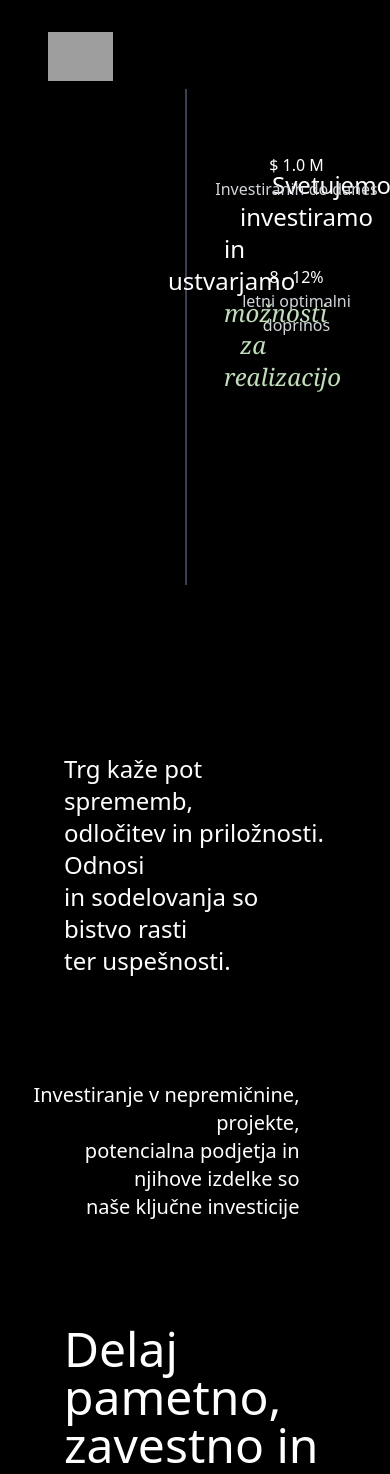
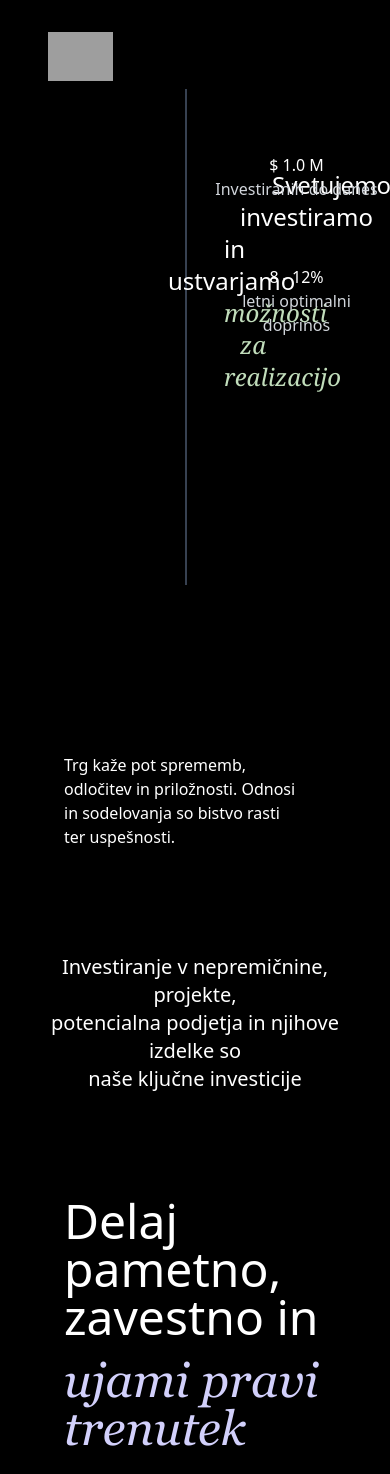
Before and after one commit to GameExplorer/kanati, a SvelteKit app: page / in a window 390 px wide. Shown: the top 1474 px of the page. Built offline with nearby package versions, Linux system fonts and the light colour scheme; grey boxes are pictures that could not be loaded; a small style sheet from the web is missing.

Commit message:
Update +layout.svelte
- trg & investiranje should be responsive now

```diff
--- a/src/routes/+layout.svelte
+++ b/src/routes/+layout.svelte
@@ -21,6 +21,7 @@
       </div>
       <!--random sponsors -->
       <div></div>
+
       <div class="mt-32"></div>
     </div>
   </div>
@@ -35,25 +36,30 @@
 </div>
 
 
-
-<!-- trg-->
+<!-- trg -->
 <div class="py-10 px-16 md:flex md:flex-col md:items-start">
   <div class="text-white text-left mb-6 pt-32">
-    <p class="font-georgia text-2xl md:text-3xl lg:text-5xl">Trg kaže pot sprememb,<br>
+    <p class="font-georgia text-5vw md:text-3xl lg:text-5xl">Trg kaže pot sprememb,<br>
       odločitev in priložnosti. Odnosi<br>
       in sodelovanja so bistvo rasti<br>
       ter uspešnosti.</p>
   </div>
 </div>
 
+
+
 <!-- Investiranje -->
-<div class="py-10 px-8 md:flex md:flex-col" style="text-align:right; margin-right:15%;">
-  <div class="text-white mb-4">
-    <p class="font-georgia text-xl md:text-3xl lg:text-2xl">Investiranje v nepremičnine, projekte,<br>
+<div class="py-10 px-8 md:flex md:flex-col">
+  <div class="text-white mb-4 text-center md:text-right md:mx-auto md:w-2/3">
+    <p class="font-georgia text-xl md:text-3xl lg:text-2xl">
+      Investiranje v nepremičnine, projekte,<br>
       potencialna podjetja in njihove izdelke so<br>
-      naše ključne investicije</p>
+      naše ključne investicije
+    </p>
   </div>
 </div>
+
+
 
 <!-- delaj pametno-->
 <div class="py-12 px-16 md:flex md:flex-col md:items-start">
```
